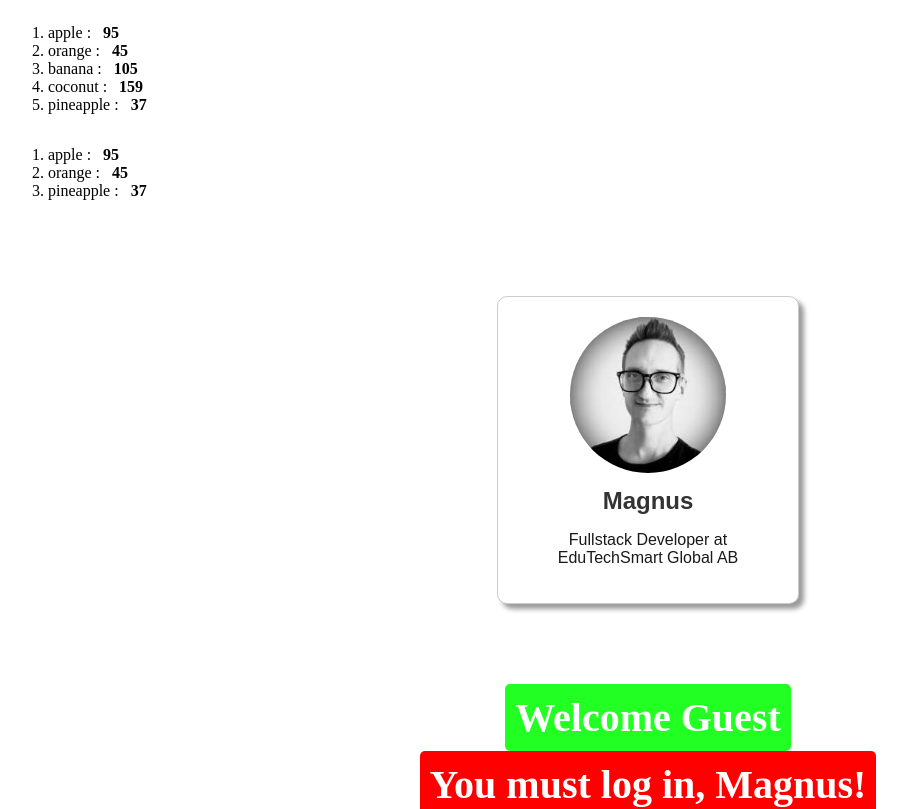
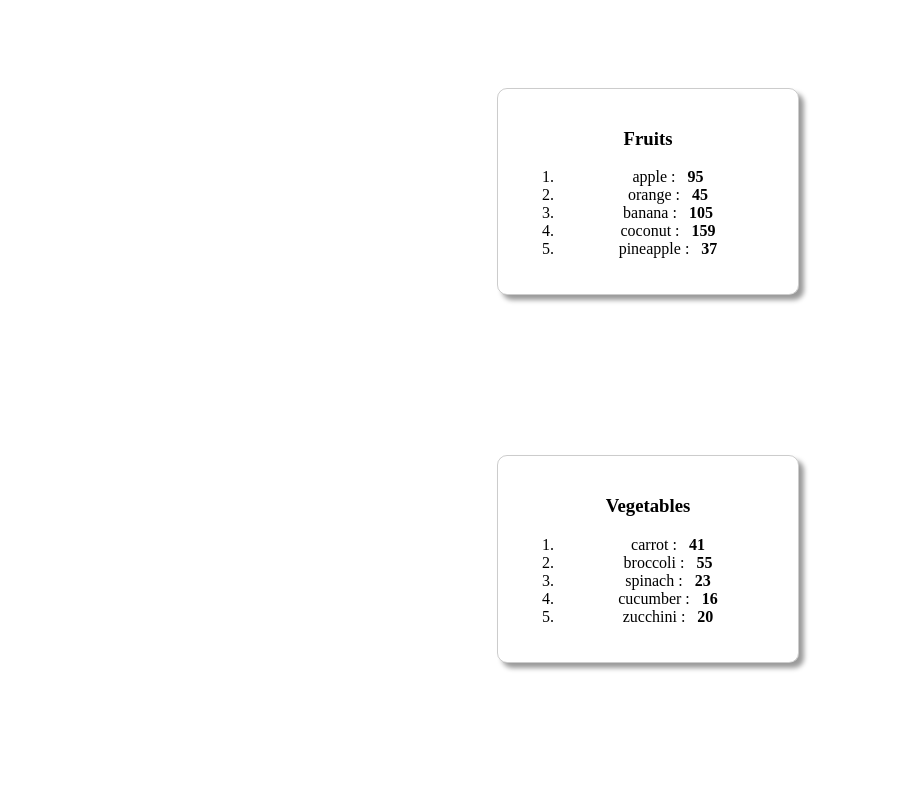
Before and after one commit to mrkarstrom/react-webpage, a React (Vite) app: page / in a window 1280 px wide. Shown: the top 809 px of the page, without its empty margins (0-907 px from the left). Built offline with nearby package versions, Linux system fonts and the light colour scheme.

Commit message:
add (List.jsx): Props from App.jsx

```diff
--- a/src/App.jsx
+++ b/src/App.jsx
@@ -5,17 +5,32 @@ import Student from './Student';
 import UserGreeting from './UserGreeting';
 import List from './List';
 function App() {
+  const fruits = [
+    { id: 1, name: 'apple', calories: 95 },
+    { id: 2, name: 'orange', calories: 45 },
+    { id: 3, name: 'banana', calories: 105 },
+    { id: 4, name: 'coconut', calories: 159 },
+    { id: 5, name: 'pineapple', calories: 37 },
+  ];
+  const vegetables = [
+    { id: 6, name: 'carrot', calories: 41 },
+    { id: 7, name: 'broccoli', calories: 55 },
+    { id: 8, name: 'spinach', calories: 23 },
+    { id: 9, name: 'cucumber', calories: 16 },
+    { id: 10, name: 'zucchini', calories: 20 },
+  ];
+
   return (
     <>
-
       {/* <Card /> */}
       {/* <Button></Button> */}
       {/* <Button2 /> */}
       {/* <Student name="SpongeBob" age={30} isStudent={true}/> */}
       {/* <Student name="Patrick" age={35} isStudent={false}/> */}
       <div className="centered">
-        <List/>
-      <Card />
+        <List items={fruits} category="Fruits" />
+        <List items={vegetables} category="Vegetables" />
+        <Card />
         <UserGreeting isLoggedIn={true} />
         <UserGreeting isLoggedIn={false} username="Magnus" />
         <UserGreeting isLoggedIn={true} username="John" />
--- a/src/List.jsx
+++ b/src/List.jsx
@@ -1,40 +1,37 @@
 import PropTypes from 'prop-types';
 
-function List() {
-  const fruits = [
-    { id: 1, name: 'apple', calories: 95 },
-    { id: 2, name: 'orange', calories: 45 },
-    { id: 3, name: 'banana', calories: 105 },
-    { id: 4, name: 'coconut', calories: 159 },
-    { id: 5, name: 'pineapple', calories: 37 },
-  ];
+function List(props) {
+  const category = props.category;
 
-  // fruits.sort((a, b) => a.name.localeCompare(b.name)); // Alphabetical
-  //   fruits.sort((a, b) => b.name.localeCompare(a.name)); // Reverse Alphabetical
+  const itemList = props.items;
 
-  const lowCalFruits = fruits.filter((fruit) => fruit.calories < 100);
+  // items.sort((a, b) => a.name.localeCompare(b.name)); // Alphabetical
+  //   items.sort((a, b) => b.name.localeCompare(a.name)); // Reverse Alphabetical
 
-  const listItems = fruits.map((fruit) => (
-    <li key={fruit.id}>
-      {fruit.name} : &nbsp; <b>{fruit.calories}</b>
+  const lowCalFruits = itemList.filter((item) => item.calories < 100);
+
+  const listItems = itemList.map((item) => (
+    <li key={item.id}>
+      {item.name} : &nbsp; <b>{item.calories}</b>
     </li>
   ));
-  const listItems2 = lowCalFruits.map((lowCalFruit) => (
-    <li key={lowCalFruit.id}>
-      {lowCalFruit.name} : &nbsp; <b>{lowCalFruit.calories}</b>
-    </li>
-  ));
+  // const listItems2 = lowCalFruits.map((lowCalFruit) => (
+  //   <li key={lowCalFruit.id}>
+  //     {lowCalFruit.name} : &nbsp; <b>{lowCalFruit.calories}</b>
+  //   </li>
+  // ));
 
   return (
-    <>
+    <div className="card list">
+      <h3>{category}</h3>
       <ol>{listItems}</ol>
-      <ol>{listItems2}</ol>
-    </>
+      {/* <ol>{listItems2}</ol> */}
+    </div>
   );
 }
 
 List.propTypes = {
-  fruits: PropTypes.array,
+  itemList: PropTypes.array,
   listItems: PropTypes.string,
   listItems2: PropTypes.string,
 };
--- a/src/index.css
+++ b/src/index.css
@@ -6,7 +6,7 @@
   text-align: center;
   max-width: 260px;
   display: inline-block;
-  margin:5em auto;
+  margin: 5em auto;
 }
 
 .card .card-image {
@@ -45,23 +45,27 @@
 .welcome-message {
   font-size: 2.5em;
   background-color: #22ff22;
-  color:white;
+  color: white;
   padding: 10px;
-  border-radius:5px;
-  margin:0 auto;
+  border-radius: 5px;
+  margin: 0 auto;
 }
 .login-prompt {
   font-size: 2.5em;
   background-color: red;
-  color:white;
+  color: white;
   padding: 10px;
-  border-radius:5px;
-  margin:0 auto;
+  border-radius: 5px;
+  margin: 0 auto;
 }
 
 .centered {
   width: 100vw;
-  display:flex;
+  display: flex;
   flex-direction: column;
   justify-content: center;
 }
+
+.list {
+  width: 300px;
+}
```
